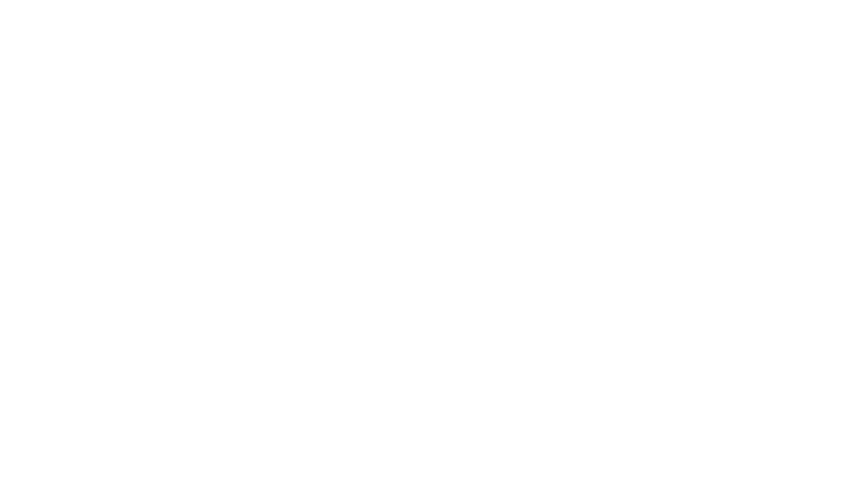
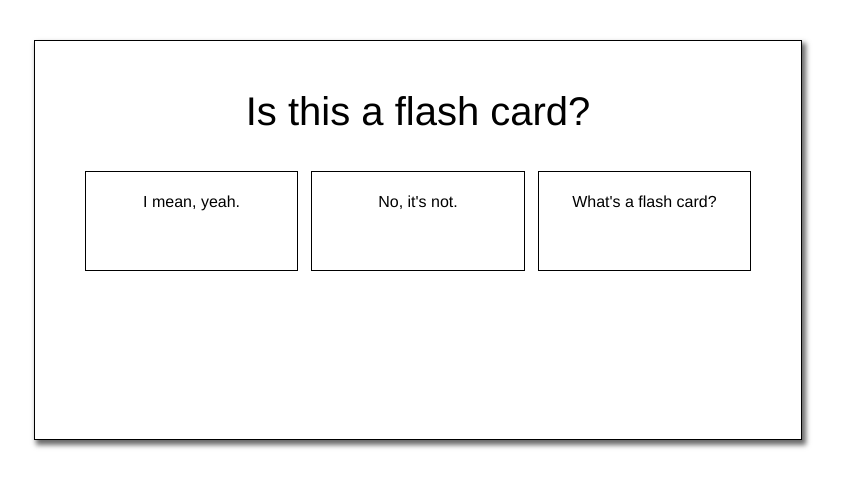
Before and after one commit to darksim735/flashcards-day1, a website: page index.html in a window 1280 px wide. Shown: the whole page, without its empty margins (222-1063 px from the left). Drawn offline with Linux system fonts and the light colour scheme.

Commit message:
wired up index.html to require public files, angular and app, added flashcard skeleton to index file, made sure angular is running

```diff
--- a/index.html
+++ b/index.html
@@ -1,11 +1,28 @@
 <!DOCTYPE html>
 <html>
     <head>
+        <script src="angular.js"></script>
+        <script src="app.js"></script>
+
         <title>Flash Cards</title>
         <!-- We've provided some styles for you, aren't we nice? -->
         <link rel="stylesheet" type="text/css" href="reset.css" />
         <link rel="stylesheet" type="text/css" href="style.css" />
     </head>
-    <body>
-    </body>
+    <div ng-app="flashcards">
+      <div class="flash-card">
+    <h1>Is this a flash card?</h1>
+    <ul class="flash-card-answers">
+        <li class="flash-card-answer">
+            I mean, yeah.
+        </li>
+        <li class="flash-card-answer">
+            No, it's not.
+        </li>
+        <li class="flash-card-answer">
+            What's a flash card?
+        </li>
+    </ul>
+</div>
+    </div>
 </html>
--- a/public/app.js
+++ b/public/app.js
@@ -0,0 +1 @@
+var app = angular.module('flashcards', []);
```
Also changed, not shown: 1 other file.
